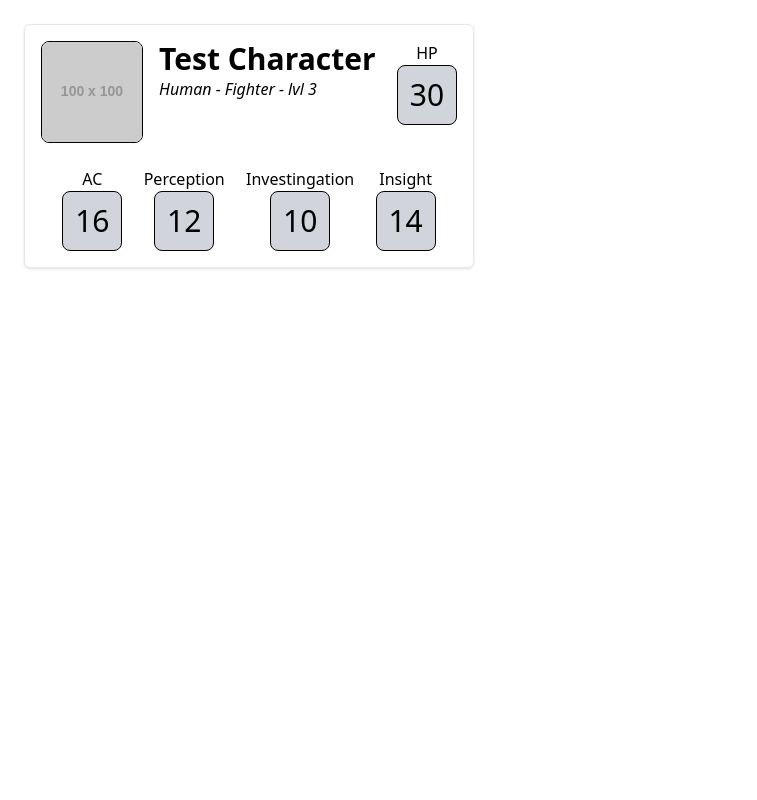
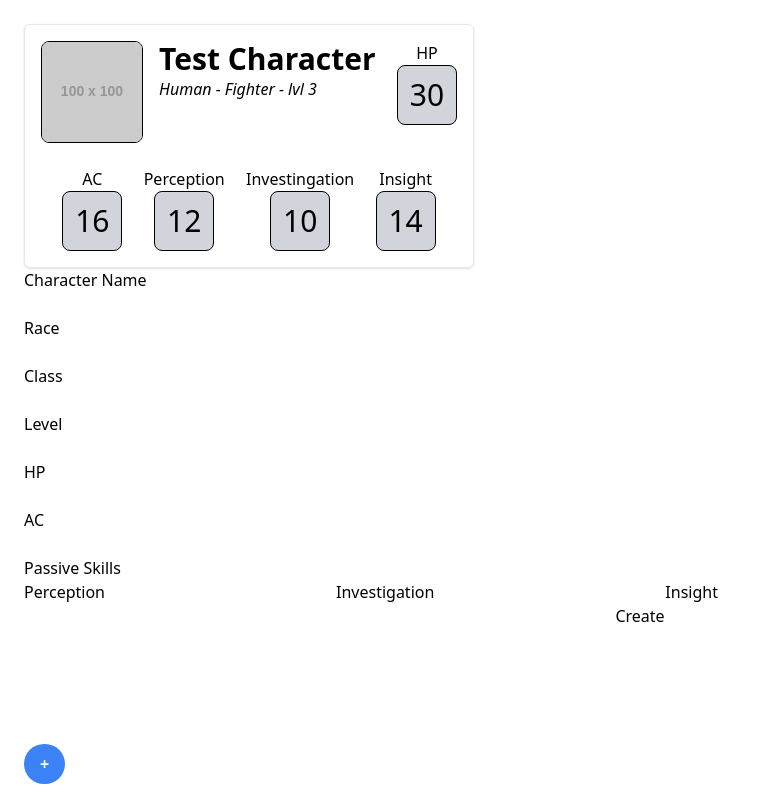
Before and after one commit to ghernandez345/dm-toolkit, a React (Vite) app: page / in a window 1280 px wide. Shown: the whole page, without its empty margins (0-757 px from the left). Built offline with nearby package versions, Linux system fonts and the light colour scheme.

Commit message:
starting add pc

```diff
--- a/src/App.tsx
+++ b/src/App.tsx
@@ -1,12 +1,28 @@
 import { getPlayerCharacters } from "./entities/playerCharacter";
+import NewPCForm from "./NewPCForm/NewPCForm";
 
 import PlayerCharacterCard from "./PlayerCharacterCard/PlayerCharacterCard";
+
+const ActionsButton = () => {
+  // TODO: fix the plus charaters alignment
+
+  const onClick = () => {};
+
+  return (
+    <button
+      className="absolute bottom-4 rounded-full bg-blue-500 px-4 py-2 font-bold text-white hover:bg-blue-400 active:bg-blue-600"
+      onClick={onClick}
+    >
+      <span>&#43;</span>
+    </button>
+  );
+};
 
 function App() {
   const testCharacters = getPlayerCharacters();
 
   return (
-    <div className="p-6">
+    <div className="min-h-screen p-6">
       <>
         {testCharacters.map((playerCharacter) => (
           <PlayerCharacterCard
@@ -15,6 +31,9 @@ function App() {
           />
         ))}
       </>
+
+      <NewPCForm />
+      <ActionsButton />
     </div>
   );
 }
--- /dev/null
+++ b/src/NewPCForm/NewPCForm.tsx
@@ -0,0 +1,64 @@
+import { useForm, SubmitHandler } from "react-hook-form";
+
+interface NewPCFromFields {
+  name: string;
+  race: string;
+  class: string;
+  level: number;
+  hp: number;
+  ac: number;
+  passivePerception: number;
+  passiveInvestigation: number;
+  passiveInsight: number;
+}
+
+interface NewPCFormProps {}
+
+const NewPCForm = ({}: NewPCFormProps) => {
+  const { register, handleSubmit } = useForm<NewPCFromFields>();
+
+  const onSubmit: SubmitHandler<NewPCFromFields> = (data) => {
+    console.log("submit", data);
+  };
+
+  return (
+    <form className="flex flex-col" onSubmit={handleSubmit(onSubmit)}>
+      <label htmlFor="name">Character Name</label>
+      <input type="text" id="name" {...register("name")} />
+      <label htmlFor="race">Race</label>
+      <input type="text" id="race" {...register("race")} />
+      <label htmlFor="class">Class</label>
+      <input type="text" id="class" {...register("class")} />
+      <label htmlFor="level">Level</label>
+      <input type="text" id="level" {...register("level")} />
+      <label htmlFor="hp">HP</label>
+      <input type="number" id="hp" {...register("hp")} />
+      <label htmlFor="ac">AC</label>
+      <input type="number" id="ac" {...register("ac")} />
+      <fieldset>
+        <legend>Passive Skills</legend>
+        <label htmlFor="passivePerception">Perception</label>
+        <input
+          type="number"
+          id="passivePerception"
+          {...register("passivePerception")}
+        />
+        <label htmlFor="passiveInvestigation">Investigation</label>
+        <input
+          type="number"
+          id="passiveInvestigation"
+          {...register("passiveInvestigation")}
+        />
+        <label htmlFor="passiveInsight">Insight</label>
+        <input
+          type="number"
+          id="passiveInsight"
+          {...register("passiveInsight")}
+        />
+      </fieldset>
+      <button type="submit">Create</button>
+    </form>
+  );
+};
+
+export default NewPCForm;
```
